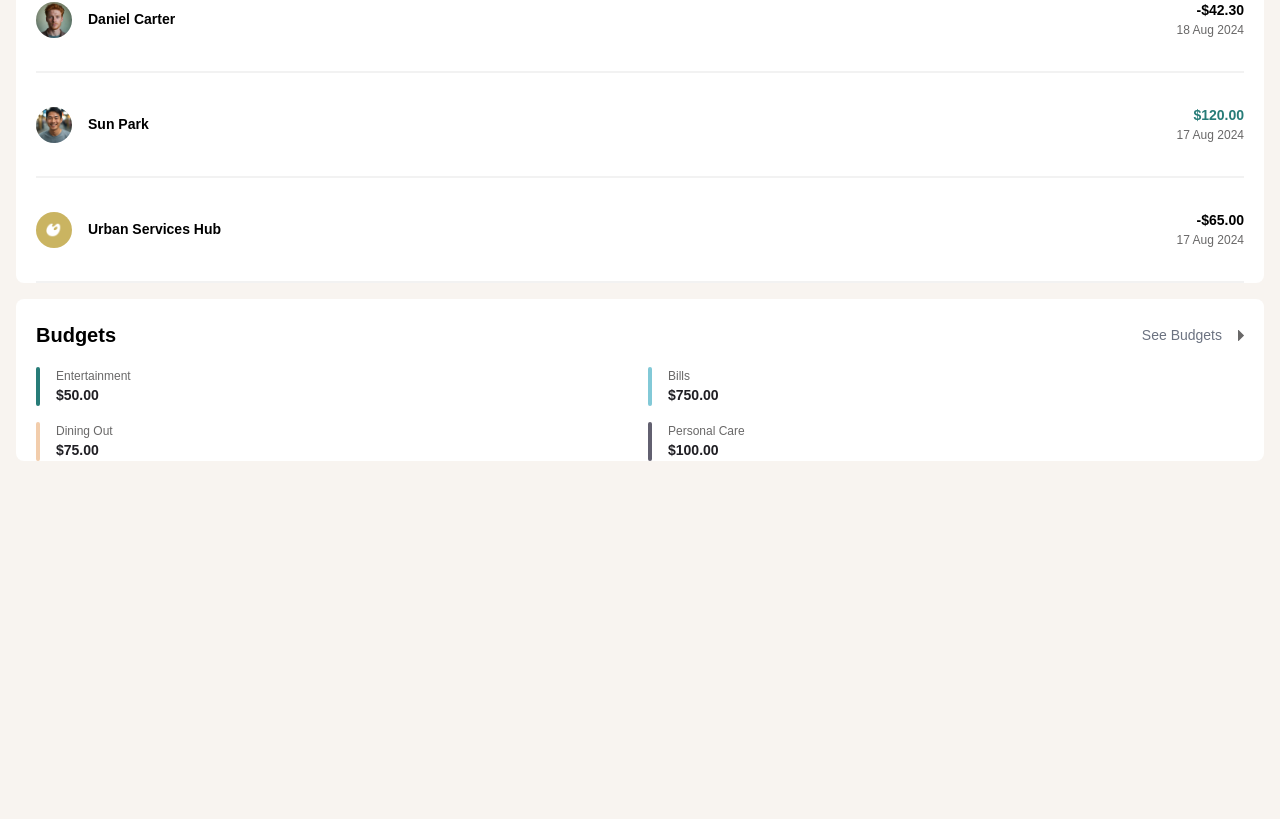
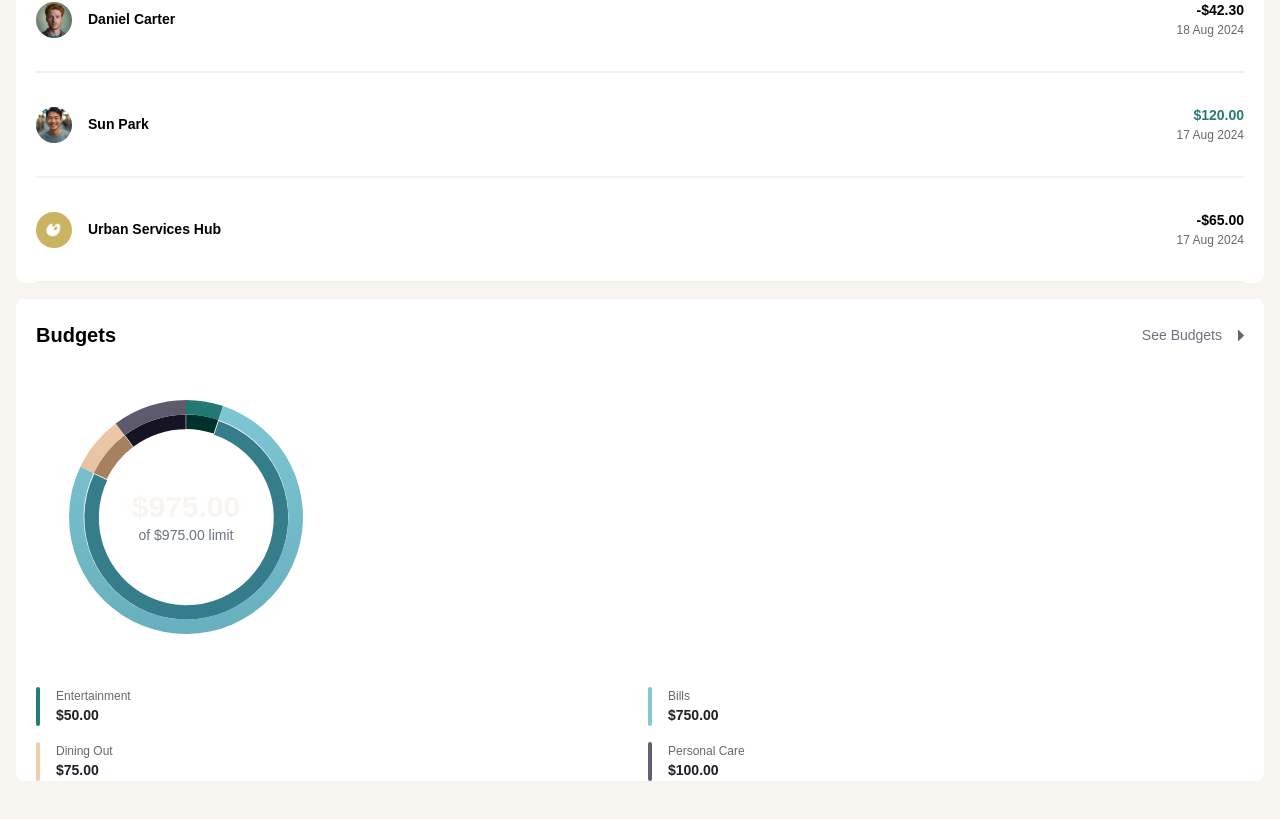
Before and after one commit to djneill/money-guardian, a Next.js app: page / in a window 1280 px wide. Shown: the part 1112-1931 px from the top of the page. Before the commit the page ends 1653 px from the top, so only its background shows below. Built offline with nearby package versions, Linux system fonts and the light colour scheme.

Commit message:
working on budget pie chart

```diff
--- a/package.json
+++ b/package.json
@@ -10,8 +10,10 @@
   },
   "dependencies": {
     "@clerk/nextjs": "^5.5.2",
+    "chart.js": "^4.4.5",
     "next": "14.2.11",
     "react": "^18",
+    "react-chartjs-2": "^5.2.0",
     "react-dom": "^18"
   },
   "devDependencies": {
--- a/src/app/components/OverviewBudgets.tsx
+++ b/src/app/components/OverviewBudgets.tsx
@@ -3,13 +3,21 @@ import Link from 'next/link';
 import CaretRight from '../icons/CaretRight';
 import data from '@/app/data/data.json';
 import { currencyFormat } from '@/utils/currencyFormatter';
+import PieChart from '@/app/components/PieChart';
 
 const colors: string[] = ['bg-green', 'bg-cyan', 'bg-yellow', 'bg-navy']
+const pieColors: string[] = ['#277C78', '#82C9D7', '#F2CDAC', '#626070']
 
 export default function OverviewBudgets() {
 
     const totalBudget = data.budgets.reduce((sum, max) => sum += max.maximum, 0)
     const firstFourBudgets = data.budgets.slice(0, 4)
+
+    const chartData = firstFourBudgets.map((budget, index) => ({
+        category: budget.category,
+        amount: budget.maximum,
+        color: pieColors[index]
+    }));
 
     return (
         <div className='flex flex-col w-full rounded-lg bg-white my-4 pt-6 px-5'>
@@ -21,6 +29,9 @@ export default function OverviewBudgets() {
                 </Link>
             </div>
 
+            <div className="flex mt-5">
+                <PieChart data={chartData} limit={totalBudget} />
+            </div>
             <div className="grid grid-cols-2 mt-5 gap-4">
                 {firstFourBudgets.map((budget, index) => (
                     <div key={budget.category} className='flex'>
@@ -36,3 +47,14 @@ export default function OverviewBudgets() {
         </div>
     )
 }
+
+// const augustTransactionTotal = data.transactions.reduce((total, transaction) => {
+//     const transactionDate = new Date(transaction.date);
+//     if (transactionDate.getMonth() === 7) { // 7 represents August
+//         return total + transaction.amount;
+//     }
+//     return total;
+// }, 0);
+// console.log(augustTransactionTotal)
+
+// const remainingBudget = Math.max(totalBudget - augustTransactionTotal, 0);
--- /dev/null
+++ b/src/app/components/PieChart.tsx
@@ -0,0 +1,102 @@
+'use client'
+import React, { useRef, useEffect } from 'react';
+import { Chart as ChartJS, ArcElement, Tooltip, ChartData, ChartOptions } from 'chart.js';
+import { Doughnut } from 'react-chartjs-2';
+import { currencyFormat } from '@/utils/currencyFormatter';
+
+ChartJS.register(ArcElement, Tooltip);
+
+interface BudgetItem {
+    category: string;
+    amount: number;
+    color: string;
+}
+
+interface PieChartProps {
+    data: BudgetItem[];
+    limit: number;
+}
+
+export default function PieChart({ data, limit }: PieChartProps) {
+    const chartRef = useRef<ChartJS<"doughnut", number[], unknown>>(null);
+
+    const createGradient = (ctx: CanvasRenderingContext2D, color: string) => {
+        const gradient = ctx.createLinearGradient(0, 0, 0, 400);
+        gradient.addColorStop(0, color);
+        gradient.addColorStop(1, shadeColor(color, -15)); // Darken the color by 15%
+        return gradient;
+    };
+
+    const shadeColor = (color: string, percent: number) => {
+        const num = parseInt(color.replace("#", ""), 16),
+            amt = Math.round(2.55 * percent),
+            R = (num >> 16) + amt,
+            G = (num >> 8 & 0x00FF) + amt,
+            B = (num & 0x0000FF) + amt;
+        return "#" + (0x1000000 + (R < 255 ? R < 1 ? 0 : R : 255) * 0x10000 + (G < 255 ? G < 1 ? 0 : G : 255) * 0x100 + (B < 255 ? B < 1 ? 0 : B : 255)).toString(16).slice(1);
+    };
+
+    const chartData: ChartData<'doughnut'> = {
+        labels: data.map(item => item.category),
+        datasets: [
+            {
+                data: data.map(item => item.amount),
+                backgroundColor: (context) => {
+                    const chart = context.chart;
+                    const { ctx, chartArea } = chart;
+                    if (!chartArea) return;
+                    return createGradient(ctx, data[context.dataIndex].color);
+                },
+                borderWidth: 0,
+            },
+            {
+                data: data.map(item => item.amount),
+                backgroundColor: data.map(item => shadeColor(item.color, -30)), // Darker shade
+                borderWidth: 0,
+                offset: 3, // Creates the bevel effect
+            }
+        ]
+    };
+
+    const options: ChartOptions<'doughnut'> = {
+        cutout: '75%',
+        radius: '90%',
+        plugins: {
+            legend: {
+                display: false
+            },
+            tooltip: {
+                callbacks: {
+                    label: (context) => currencyFormat(context.raw as number)
+                }
+            }
+        },
+        layout: {
+            padding: 20
+        }
+    };
+
+    const totalSpent = data.reduce((sum, item) => sum + item.amount, 0);
+
+    useEffect(() => {
+        const chart = chartRef.current;
+        if (chart) {
+            const canvas = chart.canvas;
+            const parent = canvas.parentNode as HTMLElement;
+            if (parent) {
+                parent.style.height = '300px';
+                parent.style.width = '300px';
+            }
+        }
+    }, []);
+
+    return (
+        <div className='relative w-full h-full'>
+            <Doughnut data={chartData} options={options} ref={chartRef} />
+            <div className='absolute top-1/2 left-1/2 transform -translate-x-1/2 -translate-y-1/2 text-center'>
+                <div className="text-3xl font-bold">{currencyFormat(totalSpent)}</div>
+                <div className="text-sm text-gray-500">of {currencyFormat(limit)} limit</div>
+            </div>
+        </div>
+    );
+};
```
Also changed, not shown: 1 other file (tests, documents, lock files or other folders).
